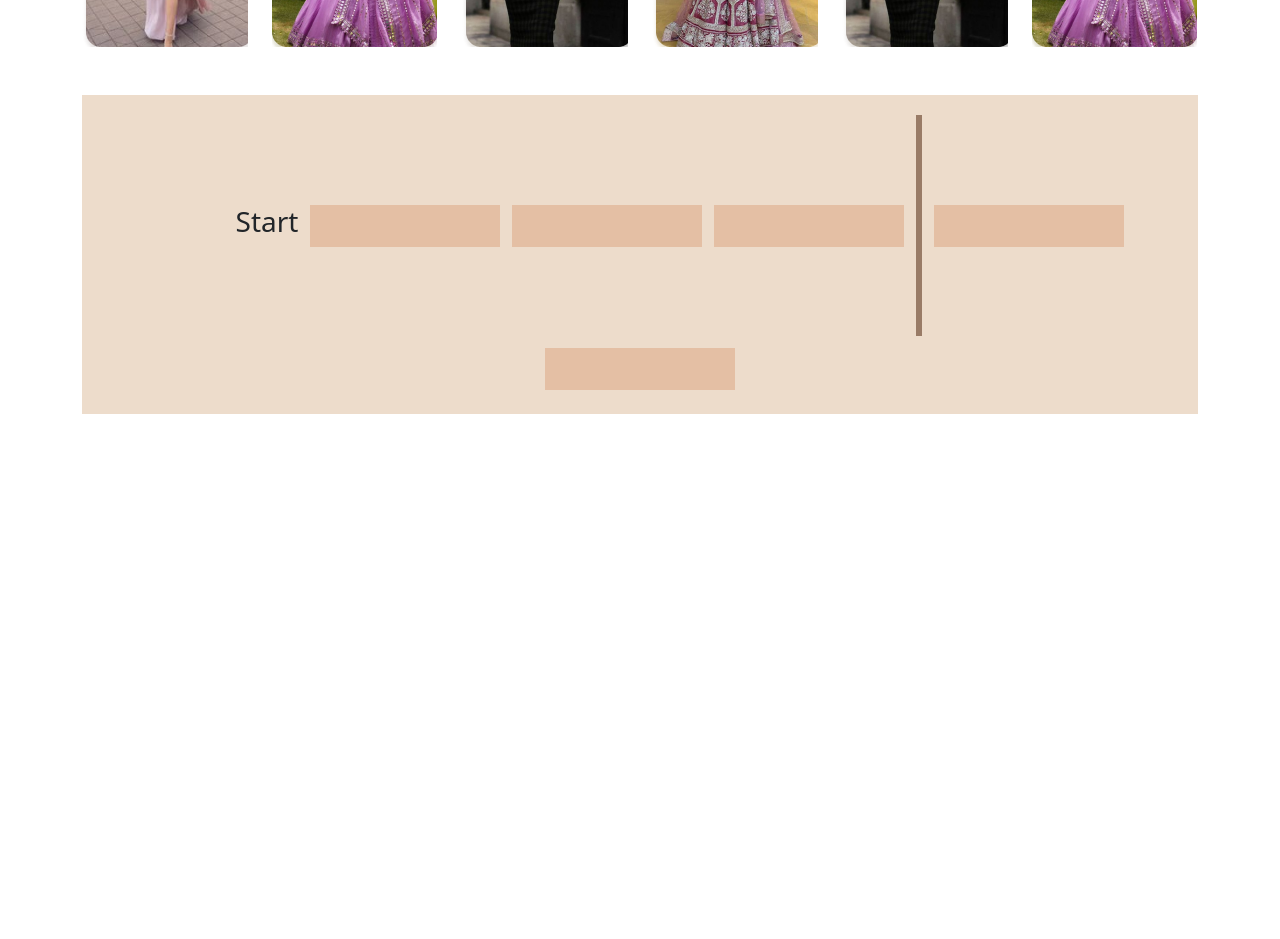
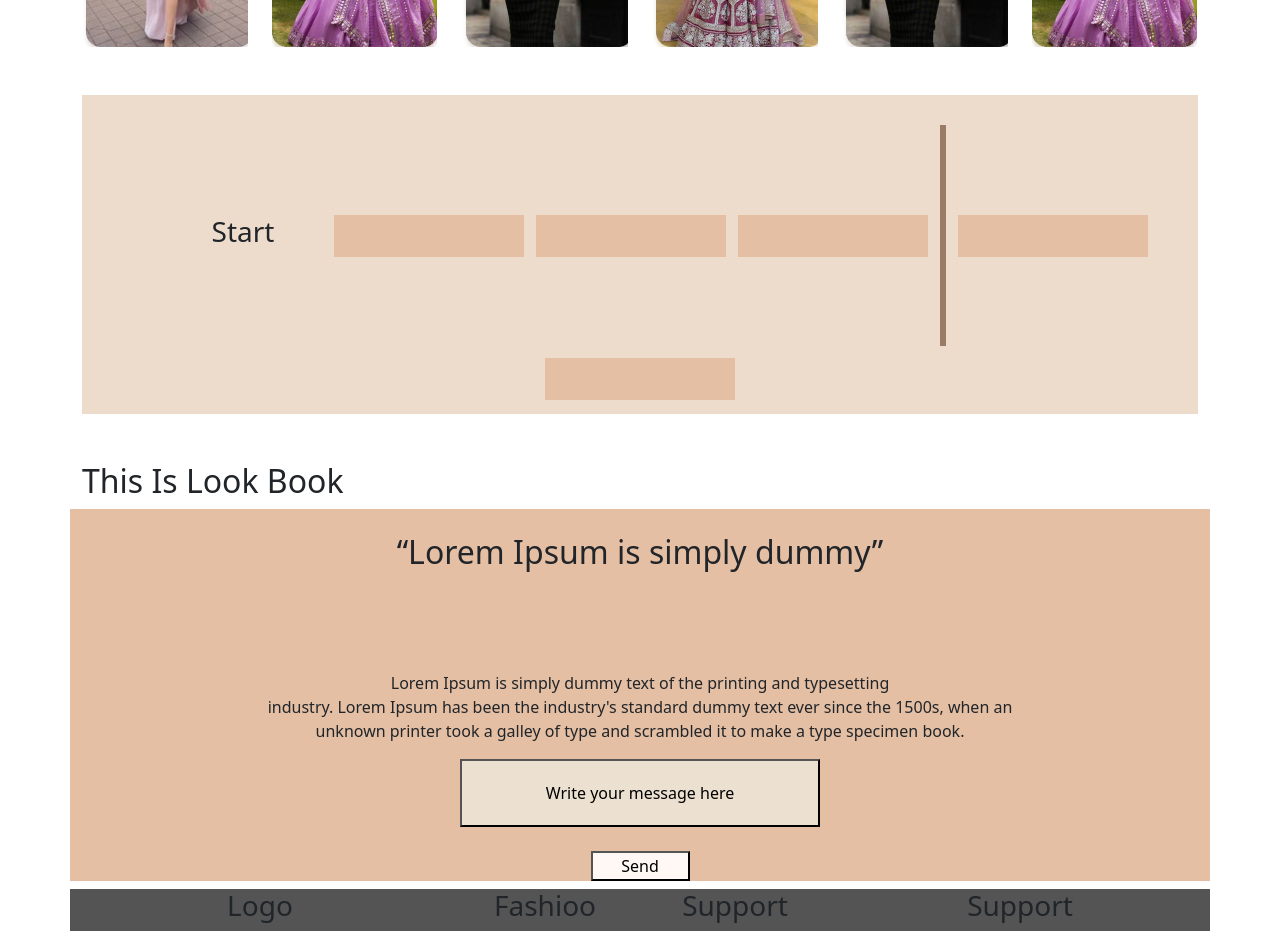
Before and after one commit to naimur202163/Fashion-landing-page, a React (Create React App) app: page / in a window 1280 px wide. Shown: the part 1440-2379 px from the top of the page. Before the commit the page ends 1902 px from the top, so only its background shows below. Built offline with nearby package versions, Linux system fonts and the light colour scheme.

Commit message:
footer added

```diff
--- a/src/Pages/FlagSection/FlagSection.css
+++ b/src/Pages/FlagSection/FlagSection.css
@@ -4,7 +4,7 @@
         width: 190px;
 }
 .flex-containerr{
-    margin-top: 20px;
+    margin-top: 30px;
     display: inline-flex;
     flex-wrap: wrap;
     gap:12px;
--- a/src/Pages/FlagSection/FlagSection.js
+++ b/src/Pages/FlagSection/FlagSection.js
@@ -2,20 +2,21 @@ import React from "react";
 import { Container } from "react-bootstrap";
 import "./FlagSection.css";
 import flagImg from "../../Images/Rectangle 146.png";
+import flage from "../../Images/Vector 20.png";
 const FlagSection = () => {
   return (
     <div className="my-5">
       <Container>
         <div style={{ backgroundColor: "#EDDCCB", height: "319px" }}>
           <div className="flex-containerr">
-            <div className="text">
+            <div className="text me-5">
               <h3>Start</h3>
             </div>
             <div className="box-items"></div>
             <div className="box-items"></div>
             <div className="box-items"></div>
             <div>
-              <img src={flagImg} alt="" />{" "}
+              <img src={flagImg} alt="" />
             </div>
             <div className="box-items"></div>
             <div className="box-items"></div>
--- /dev/null
+++ b/src/Pages/Footer/Footer.js
@@ -0,0 +1,27 @@
+import React from "react";
+import { Col, Container, Row } from "react-bootstrap";
+
+const Footer = () => {
+  return (
+    <div>
+      <Container className="my-2" style={{ backgroundColor: "#545454" }}>
+        <Row>
+          <Col lg={4}>
+            <h3 className="text-center">Logo</h3>
+          </Col>
+          <Col className="text-center" lg={2}>
+            <h3>Fashioo</h3>
+          </Col>
+          <Col className="text-center" lg={2}>
+            <h3>Support</h3>
+          </Col>
+          <Col lg={4}>
+            <h3 className="text-center">Support</h3>
+          </Col>
+        </Row>
+      </Container>
+    </div>
+  );
+};
+
+export default Footer;
--- a/src/Pages/Home/Home.js
+++ b/src/Pages/Home/Home.js
@@ -2,6 +2,9 @@ import React from "react";
 import Banner from "../Banner/Banner";
 import BannerImg from "../BannerImg/BannerImg";
 import FlagSection from "../FlagSection/FlagSection";
+import Footer from "../Footer/Footer";
+import LookBook from "../LookBook/LookBook";
+import Lorem from "../Lorem/Lorem";
 import PercentBanner from "./../PercentBanner/PercentBanner";
 
 const Home = () => {
@@ -11,6 +14,9 @@ const Home = () => {
       <PercentBanner />
       <BannerImg />
       <FlagSection />
+      <LookBook />
+      <Lorem />
+      <Footer />
     </div>
   );
 };
--- /dev/null
+++ b/src/Pages/LookBook/LookBook.js
@@ -0,0 +1,14 @@
+import React from "react";
+import { Container } from "react-bootstrap";
+
+const LookBook = () => {
+  return (
+    <div>
+      <Container>
+        <h2>This Is Look Book</h2>
+      </Container>
+    </div>
+  );
+};
+
+export default LookBook;
--- /dev/null
+++ b/src/Pages/Lorem/Lorem.js
@@ -0,0 +1,50 @@
+import React from "react";
+import { Button, Container } from "react-bootstrap";
+
+const Lorem = () => {
+  return (
+    <div>
+      <Container style={{ backgroundColor: "#E4BFA4" }}>
+        <div>
+          <h2 className="text-center  pt-4" style={{ marginBottom: "100px" }}>
+            “Lorem Ipsum is simply dummy”
+          </h2>
+          <p className="text-center">
+            Lorem Ipsum is simply dummy text of the printing and typesetting
+            <br />
+            industry. Lorem Ipsum has been the industry's standard dummy text
+            ever since the 1500s, when an <br />
+            unknown printer took a galley of type and scrambled it to make a
+            type specimen book.
+          </p>
+          <div className="text-center">
+            <button
+              style={{
+                height: "68px",
+                width: "360px",
+                backgroundColor: "#ECE0D1",
+                color: "#000",
+              }}
+            >
+              Write your message here
+            </button>
+          </div>
+          <div className="text-center mt-4">
+            <button
+              style={{
+                height: "30px",
+                width: "99px",
+                backgroundColor: "#FFF8F5",
+                color: "#000",
+              }}
+            >
+              Send
+            </button>
+          </div>
+        </div>
+      </Container>
+    </div>
+  );
+};
+
+export default Lorem;
```
Also changed, not shown: src/Pages/WhyYouChoseUs/WhyYouChoseUse.js (added, +15 -0 lines), src/Pages/LookBook/LookBook.css (added), src/Pages/WhyYouChoseUs/WhyYouChoseUs.css (added).
